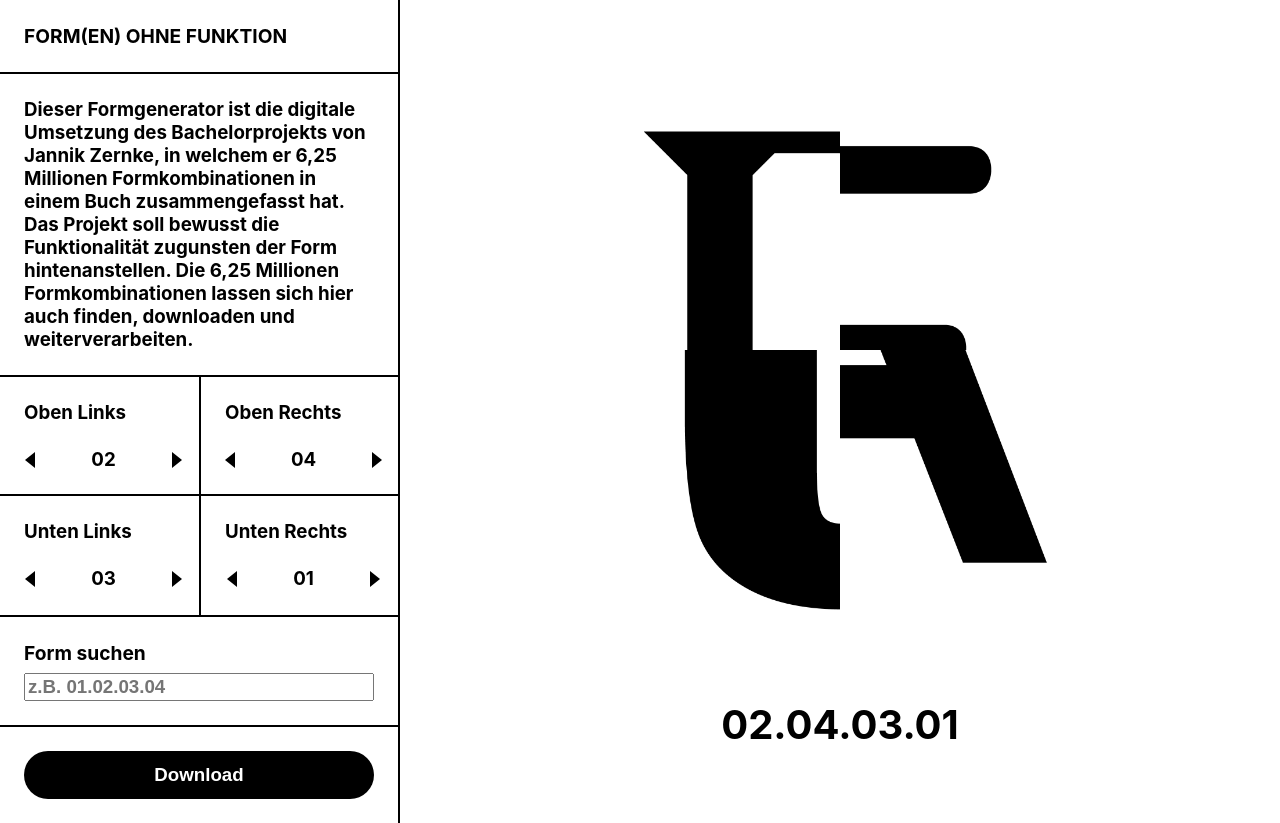
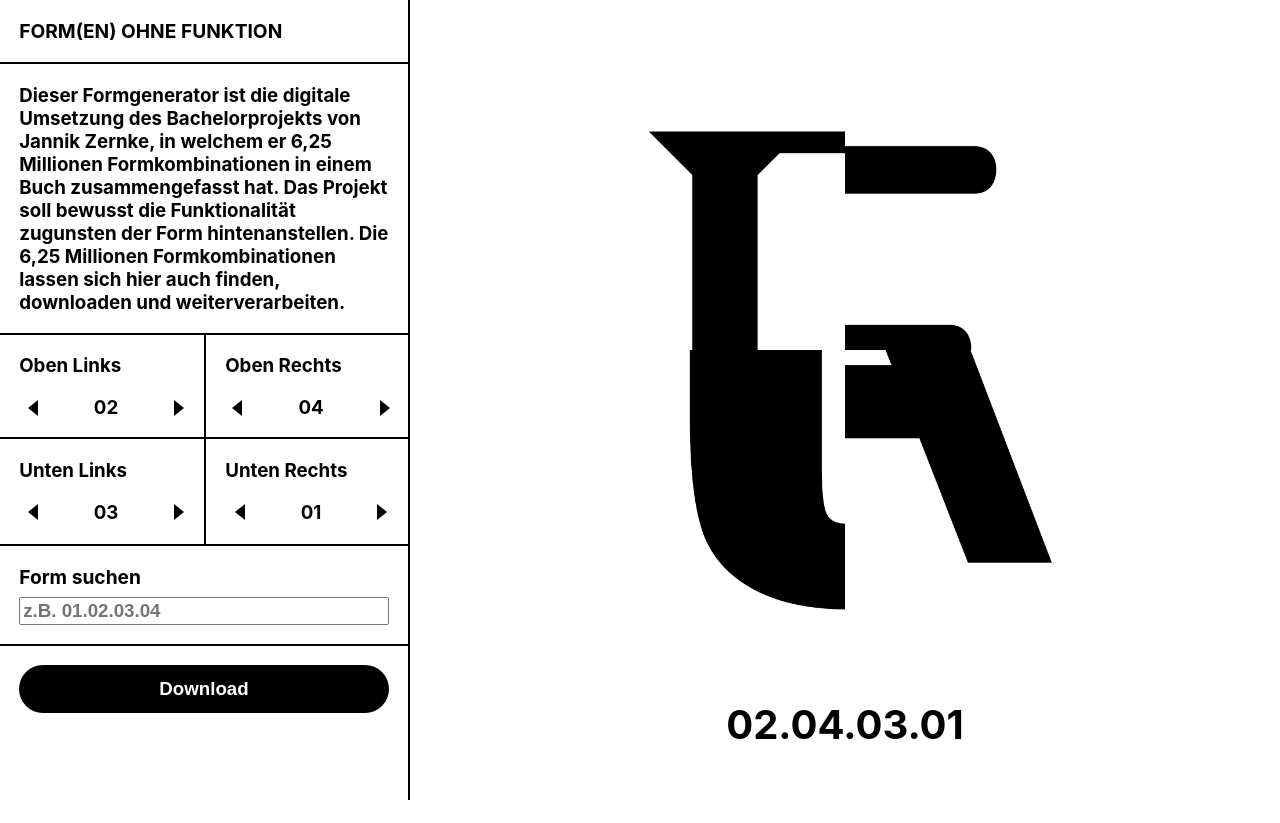
Before and after one commit to jandriescher/formen-ohne-funktion, a React (Create React App) app: page / in a window 1280 px wide. After the commit the page ends 800 px from the top, so only its background shows below. Built offline with nearby package versions, Linux system fonts and the light colour scheme.

Commit message:
improve spacing

```diff
--- a/src/App.js
+++ b/src/App.js
@@ -6,8 +6,8 @@ import { ImageDataProvider } from './context/ImageDataProvider'
 const AppContainer = styled.div`
   height: 100vh;
   display: grid;
-  grid-template-columns: [first] 400px [line2] auto [end];
-  grid-template-rows: [row1-start] auto [last-line];
+  grid-template-columns: 410px auto;
+  grid-template-rows: auto;
 `
 
 const App = () => {
--- a/src/constants.js
+++ b/src/constants.js
@@ -15,7 +15,7 @@ const styles = {
     }
   },
   spacing: {
-    padding: '1.5rem'
+    padding: '1.2rem'
   }
 }
 
```
